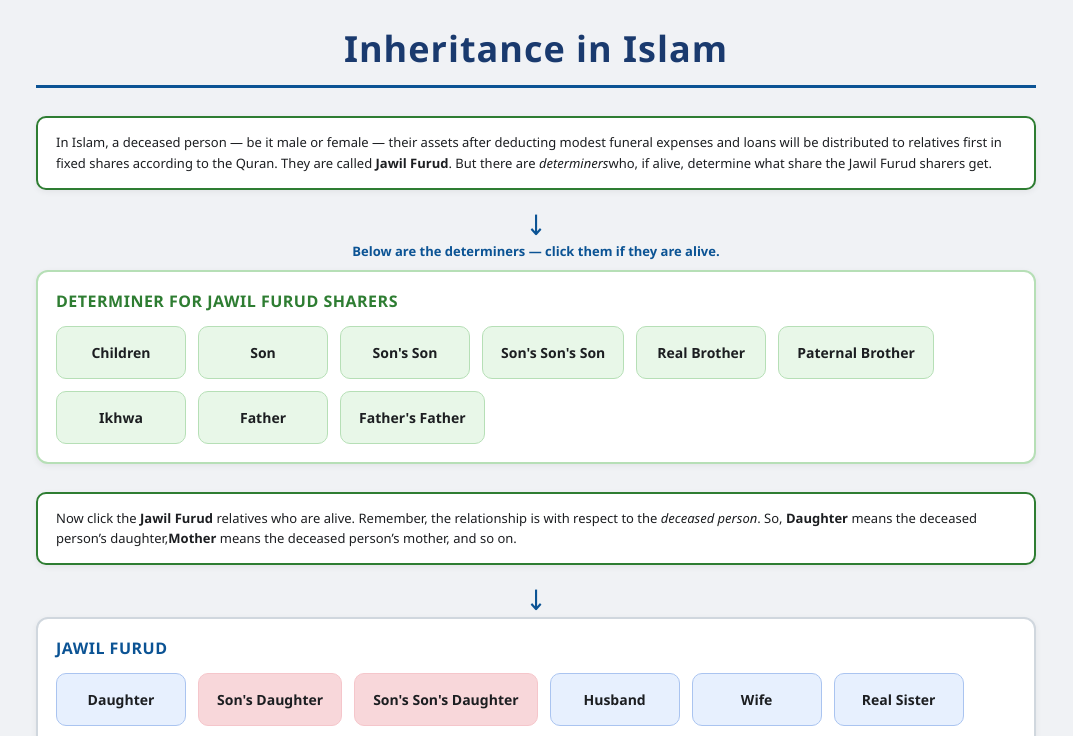
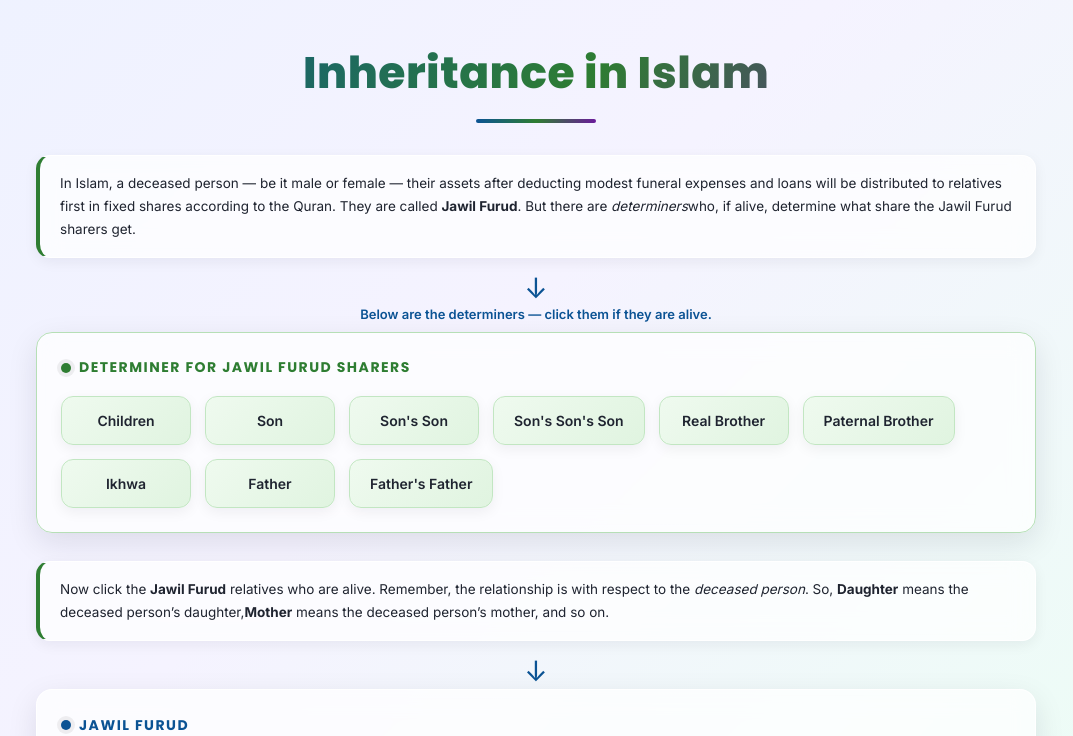
Before and after one commit to mazedcu/inheritance, a React (Vite) app: page / in a window 1280 px wide. Shown: the top 736 px of the page, without its empty margins (104-1177 px from the left). Built offline with nearby package versions, Linux system fonts and the light colour scheme.

Commit message:
Aesthetic redesign: gradient background, Poppins/Inter fonts, glassmorphic cards, gradient tiles and buttons

```diff
--- a/src/App.css
+++ b/src/App.css
@@ -1,62 +1,119 @@
+@import url("https://fonts.googleapis.com/css2?family=Poppins:wght@400;500;600;700;800&family=Inter:wght@400;500;600;700&display=swap");
+
+:root {
+  --bg-1: #eef2ff;
+  --bg-2: #f5f3ff;
+  --bg-3: #ecfdf5;
+  --card: rgba(255, 255, 255, 0.72);
+  --card-border: rgba(255, 255, 255, 0.9);
+  --ink: #1f2430;
+  --muted: #6b7280;
+  --shadow-sm: 0 4px 14px rgba(17, 24, 39, 0.06);
+  --shadow-md: 0 10px 30px rgba(17, 24, 39, 0.1);
+  --shadow-lg: 0 18px 45px rgba(17, 24, 39, 0.14);
+  --radius: 16px;
+}
+
 * {
   box-sizing: border-box;
 }
 
 body {
   margin: 0;
-  font-family: "Segoe UI", Tahoma, sans-serif;
-  background: #f0f2f5;
-  color: #1c1e21;
+  font-family: "Inter", "Segoe UI", Tahoma, sans-serif;
+  color: var(--ink);
+  background: linear-gradient(135deg, var(--bg-1) 0%, var(--bg-2) 45%, var(--bg-3) 100%);
+  background-attachment: fixed;
+  min-height: 100vh;
+  -webkit-font-smoothing: antialiased;
 }
 
 .page {
-  padding: 24px;
+  padding: 40px 24px 56px;
 }
 
 .main-title {
   text-align: center;
-  font-size: 36px;
+  font-family: "Poppins", sans-serif;
+  font-size: 44px;
   font-weight: 800;
-  color: #1a3a6e;
-  margin: 0 auto 28px auto;
-  padding-bottom: 12px;
+  margin: 0 auto 32px auto;
+  padding-bottom: 18px;
   max-width: 1000px;
-  border-bottom: 3px solid #0b5394;
-  letter-spacing: 1px;
+  letter-spacing: 0.5px;
+  background: linear-gradient(120deg, #0b5394 0%, #2e7d32 55%, #6a1b9a 100%);
+  -webkit-background-clip: text;
+  background-clip: text;
+  -webkit-text-fill-color: transparent;
+  position: relative;
+}
+.main-title::after {
+  content: "";
+  position: absolute;
+  left: 50%;
+  bottom: 0;
+  transform: translateX(-50%);
+  width: 120px;
+  height: 4px;
+  border-radius: 999px;
+  background: linear-gradient(90deg, #0b5394, #2e7d32, #6a1b9a);
 }
 
-
 .canvas-group {
-  background: #ffffff;
-  border: 2px solid #d0d7de;
-  border-radius: 12px;
-  padding: 18px;
+  background: var(--card);
+  -webkit-backdrop-filter: blur(12px);
+  backdrop-filter: blur(12px);
+  border: 1px solid var(--card-border);
+  border-radius: var(--radius);
+  padding: 24px;
   margin: 0 auto 28px auto;
   max-width: 1000px;
-  box-shadow: 0 2px 6px rgba(0, 0, 0, 0.06);
+  box-shadow: var(--shadow-md);
+  transition: transform 0.2s ease, box-shadow 0.2s ease;
+  animation: cardRise 0.5s ease both;
+}
+.canvas-group:hover {
+  box-shadow: var(--shadow-lg);
+}
+
+@keyframes cardRise {
+  from { opacity: 0; transform: translateY(12px); }
+  to { opacity: 1; transform: translateY(0); }
 }
 
 .canvas-group .group-title {
-  font-size: 16px;
+  font-family: "Poppins", sans-serif;
+  font-size: 14px;
   font-weight: 700;
-  margin: 0 0 14px 0;
+  margin: 0 0 18px 0;
   text-transform: uppercase;
-  letter-spacing: 0.5px;
+  letter-spacing: 1.5px;
+  display: inline-flex;
+  align-items: center;
+  gap: 8px;
+}
+.canvas-group .group-title::before {
+  content: "";
+  width: 10px;
+  height: 10px;
+  border-radius: 50%;
+  background: currentColor;
+  box-shadow: 0 0 0 4px rgba(0, 0, 0, 0.06);
 }
 
 .tiles {
   display: flex;
   flex-wrap: wrap;
-  gap: 12px;
+  gap: 14px;
 }
 
 .tile {
   flex: 0 0 auto;
   min-width: 130px;
   max-width: 400px;
-  padding: 16px 18px;
+  padding: 15px 20px;
   text-align: center;
-  border-radius: 10px;
+  border-radius: 12px;
   font-size: 14px;
   font-weight: 600;
   cursor: pointer;
@@ -64,12 +121,18 @@ body {
   overflow: visible;
   white-space: nowrap;
   opacity: 1;
-  transition: background 0.12s ease, box-shadow 0.12s ease;
+  box-shadow: var(--shadow-sm);
+  transition: background 0.18s ease, box-shadow 0.18s ease,
+    transform 0.18s ease, border-color 0.18s ease;
   position: relative;
 }
 
 .tile:not(.placeholder):hover {
-  box-shadow: 0 3px 10px rgba(0, 0, 0, 0.15);
+  transform: translateY(-3px);
+  box-shadow: var(--shadow-md);
+}
+.tile:not(.placeholder):active {
+  transform: translateY(-1px);
 }
 
 .custom-tooltip {
@@ -137,17 +200,17 @@ body {
   color: #2e7d32;
 }
 .determiner-tile {
-  background: #e8f7e8;
-  border: 1px solid #b6dfb6;
+  background: linear-gradient(135deg, #effaef 0%, #e0f4e0 100%);
+  border: 1px solid #c2e6c2;
 }
 .determiner-tile:hover {
-  background: #d3efd3;
-  box-shadow: 0 3px 8px rgba(46, 125, 50, 0.2);
+  background: linear-gradient(135deg, #e2f5e2 0%, #cdeccd 100%);
 }
 .determiner-tile.active {
-  background: #2e7d32;
+  background: linear-gradient(135deg, #2e7d32 0%, #1f6b3a 100%);
   color: #fff;
   border-color: #2e7d32;
+  box-shadow: 0 8px 20px rgba(46, 125, 50, 0.35);
 }
 
 /* Jawil furud group (blue) */
@@ -155,47 +218,47 @@ body {
   color: #0b5394;
 }
 .furud-tile {
-  background: #e7f0fe;
-  border: 1px solid #aac4f0;
+  background: linear-gradient(135deg, #eef4ff 0%, #dfeaff 100%);
+  border: 1px solid #bcd2f5;
 }
 .furud-tile:hover {
-  background: #d0e1fd;
-  box-shadow: 0 3px 8px rgba(11, 83, 148, 0.2);
+  background: linear-gradient(135deg, #e1ecff 0%, #cddefb 100%);
 }
 .furud-tile.active {
-  background: #2e7d32;
+  background: linear-gradient(135deg, #2e7d32 0%, #1f6b3a 100%);
   color: #fff;
   border-color: #2e7d32;
+  box-shadow: 0 8px 20px rgba(46, 125, 50, 0.35);
 }
 
 /* Daughter tiles (light pink) */
 .daughter-tile {
-  background: #f8d7da;
-  border: 1px solid #f5c6cb;
+  background: linear-gradient(135deg, #fde8ea 0%, #f9d2d7 100%);
+  border: 1px solid #f3bcc3;
 }
 .daughter-tile:hover {
-  background: #f1c0c4;
-  box-shadow: 0 3px 8px rgba(220, 53, 69, 0.2);
+  background: linear-gradient(135deg, #f9d8dc 0%, #f3bdc4 100%);
 }
 .daughter-tile.active {
-  background: #2e7d32;
+  background: linear-gradient(135deg, #2e7d32 0%, #1f6b3a 100%);
   color: #fff;
   border-color: #2e7d32;
+  box-shadow: 0 8px 20px rgba(46, 125, 50, 0.35);
 }
 
 /* Mother tiles (light brown) */
 .mother-tile {
-  background: #f5e6d3;
-  border: 1px solid #e0c9a8;
+  background: linear-gradient(135deg, #f8ecdc 0%, #f0ddc4 100%);
+  border: 1px solid #e6cfad;
 }
 .mother-tile:hover {
-  background: #ebd8c0;
-  box-shadow: 0 3px 8px rgba(139, 90, 43, 0.2);
+  background: linear-gradient(135deg, #f2e1cb 0%, #e9d0b0 100%);
 }
 .mother-tile.active {
-  background: #2e7d32;
+  background: linear-gradient(135deg, #2e7d32 0%, #1f6b3a 100%);
   color: #fff;
   border-color: #2e7d32;
+  box-shadow: 0 8px 20px rgba(46, 125, 50, 0.35);
 }
 
 /* Asaba group (purple) */
@@ -212,25 +275,28 @@ body {
   align-items: flex-start;
 }
 .asaba-tile {
-  background: #6a1b9a;
+  background: linear-gradient(135deg, #7b22b0 0%, #5e1488 100%);
   color: #fff;
   border: 1px solid #6a1b9a;
+  box-shadow: 0 8px 20px rgba(106, 27, 154, 0.3);
 }
 .asaba-tile:hover {
-  background: #581580;
-  box-shadow: 0 3px 8px rgba(106, 27, 154, 0.25);
+  background: linear-gradient(135deg, #6a1b9a 0%, #4d1170 100%);
 }
 .explanation-box {
-  font-size: 13px;
-  line-height: 1.6;
-  color: #1c1e21;
-  background: #ffffff;
-  border: 2px solid #2e7d32;
-  padding: 14px 18px;
-  border-radius: 10px;
+  font-size: 13.5px;
+  line-height: 1.7;
+  color: var(--ink);
+  background: var(--card);
+  -webkit-backdrop-filter: blur(12px);
+  backdrop-filter: blur(12px);
+  border: 1px solid var(--card-border);
+  border-left: 4px solid #2e7d32;
+  padding: 16px 20px;
+  border-radius: 14px;
   margin: 0 auto 10px auto;
   max-width: 1000px;
-  box-shadow: 0 2px 6px rgba(0, 0, 0, 0.06);
+  box-shadow: var(--shadow-sm);
 }
 .explanation-box p {
   margin: 0;
@@ -273,10 +339,11 @@ body {
   text-align: center;
 }
 .action-btn.secondary {
-  background: #6a1b9a;
+  background: linear-gradient(135deg, #7b22b0 0%, #5e1488 100%);
+  box-shadow: 0 8px 20px rgba(106, 27, 154, 0.28);
 }
 .action-btn.secondary:hover {
-  background: #581580;
+  box-shadow: 0 12px 26px rgba(106, 27, 154, 0.35);
 }
 .extended-column {
   display: flex;
@@ -321,26 +388,28 @@ body {
 
 /* Follow-up question tiles (amber), turning green with a fraction when answered. */
 .question-tile {
-  background: #fff3d6;
-  border: 1px solid #e6c873;
+  background: linear-gradient(135deg, #fff6e0 0%, #ffeec2 100%);
+  border: 1px solid #eccf82;
   color: #7a5b00;
 }
 .question-tile:hover {
-  background: #ffe9b0;
+  background: linear-gradient(135deg, #ffefc6 0%, #ffe3a3 100%);
 }
 .question-tile.answered {
-  background: #2e7d32;
+  background: linear-gradient(135deg, #2e7d32 0%, #1f6b3a 100%);
   border-color: #2e7d32;
   color: #fff;
+  box-shadow: 0 8px 20px rgba(46, 125, 50, 0.35);
 }
 .tile-share {
   display: inline-block;
   margin-left: 8px;
-  padding: 2px 8px;
-  border-radius: 6px;
-  background: rgba(255, 255, 255, 0.25);
-  font-size: 16px;
+  padding: 2px 10px;
+  border-radius: 999px;
+  background: rgba(255, 255, 255, 0.28);
+  font-size: 15px;
   font-weight: 800;
+  letter-spacing: 0.3px;
 }
 
 /* Submit button + calculator section */
@@ -350,18 +419,26 @@ body {
   text-align: center;
 }
 .action-btn {
-  padding: 10px 22px;
+  padding: 12px 28px;
+  font-family: "Poppins", sans-serif;
   font-size: 15px;
-  font-weight: 700;
+  font-weight: 600;
+  letter-spacing: 0.3px;
   color: #fff;
-  background: #0b5394;
+  background: linear-gradient(135deg, #0b5394 0%, #0a6ea8 100%);
   border: none;
-  border-radius: 8px;
+  border-radius: 12px;
   cursor: pointer;
-  transition: background 0.12s ease;
+  box-shadow: 0 8px 20px rgba(11, 83, 148, 0.28);
+  transition: transform 0.18s ease, box-shadow 0.18s ease, filter 0.18s ease;
 }
 .action-btn:hover {
-  background: #094277;
+  transform: translateY(-2px);
+  filter: brightness(1.05);
+  box-shadow: 0 12px 26px rgba(11, 83, 148, 0.35);
+}
+.action-btn:active {
+  transform: translateY(0);
 }
 
 #calc-group {
@@ -388,11 +465,19 @@ body {
 }
 .share-input,
 .asaba-input-row input {
-  padding: 8px 10px;
-  border: 1px solid #c0c6cf;
-  border-radius: 6px;
+  padding: 9px 12px;
+  border: 1px solid #cdd3dd;
+  border-radius: 10px;
   font-size: 14px;
   width: 120px;
+  background: rgba(255, 255, 255, 0.85);
+  transition: border-color 0.15s ease, box-shadow 0.15s ease;
+}
+.share-input:focus,
+.asaba-input-row input:focus {
+  outline: none;
+  border-color: #0b5394;
+  box-shadow: 0 0 0 3px rgba(11, 83, 148, 0.15);
 }
 
 .asaba-input-row {
```
